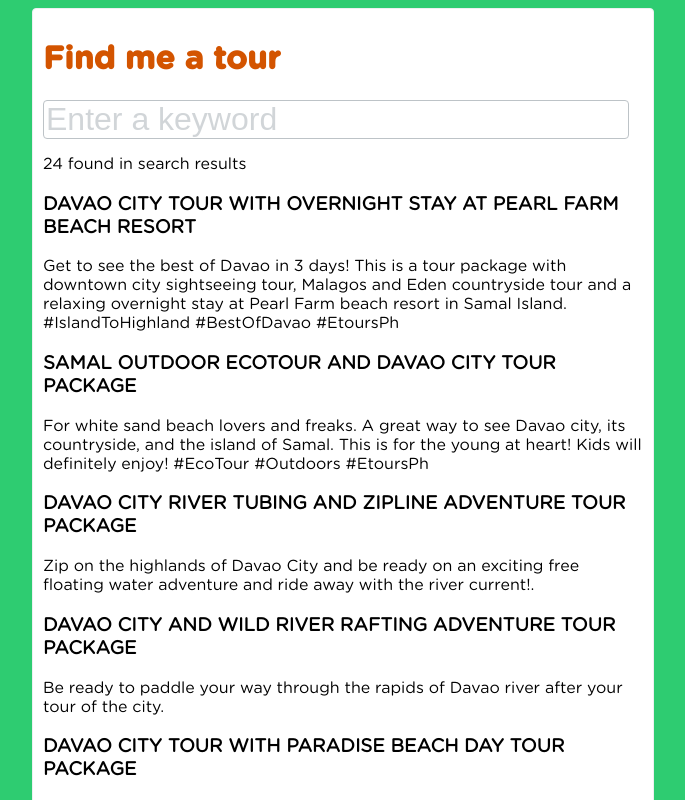
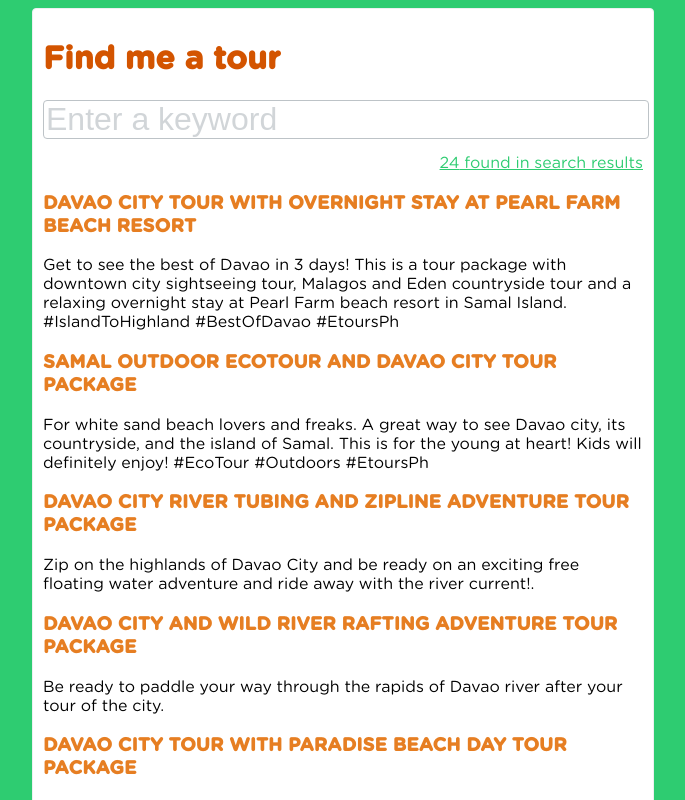
Before and after one commit to t0mclaudio/react_find_tours, a React (Create React App) app: page / in a window 1280 px wide. Shown: the top 800 px of the page, without its empty margins (297-982 px from the left). Built offline with nearby package versions, Linux system fonts and the light colour scheme.

Commit message:
Improve style of h3

```diff
--- a/src/css/app.css
+++ b/src/css/app.css
@@ -16,6 +16,11 @@
   h1 {
       font-family: 'Gotham Rounded Bold';
       color: #d35400;
+  }
+
+  h3 {
+    font-family: 'Gotham Rounded Bold';
+    color: rgba(230, 126, 34,1.0);
   }
 
   #root {
@@ -53,7 +58,7 @@
 
   input {
     height: 35px;
-    width: 580px;
+    width: 100%;
     font-size: 32px;
     color: #34495e;
     border: 1px solid #bdc3c7;
@@ -63,3 +68,15 @@
   input::placeholder {
     color:rgba(189, 195, 199,.70);
   }
+
+  .notFound {
+    color: rgba(231, 76, 60,1.0);
+    text-align: center;
+  }
+
+  .searchNumber {
+    margin-top: 15px;
+    text-align: right;
+    color: rgba(46, 204, 113,1.0);
+    text-decoration: underline;
+  }
```
